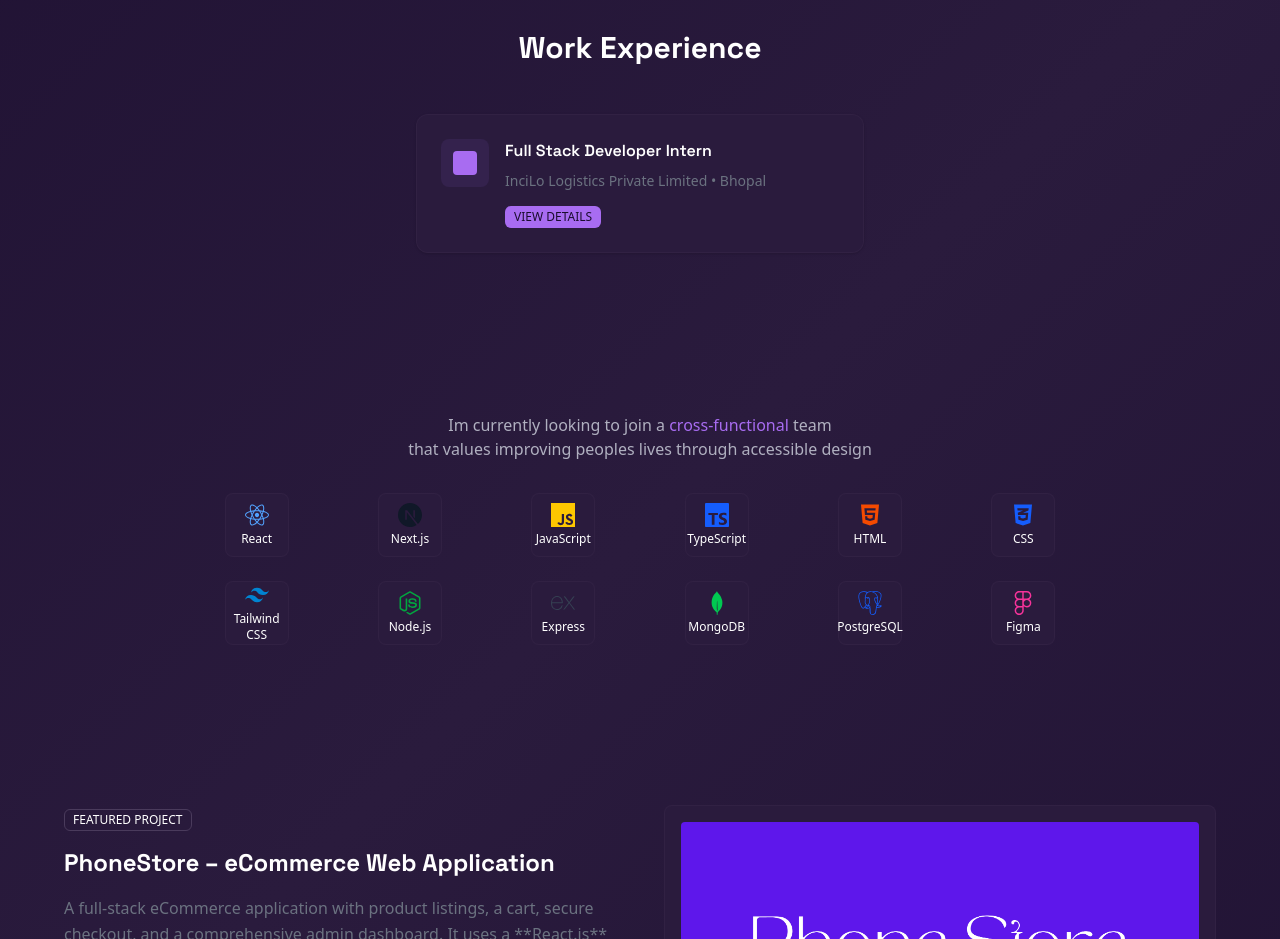
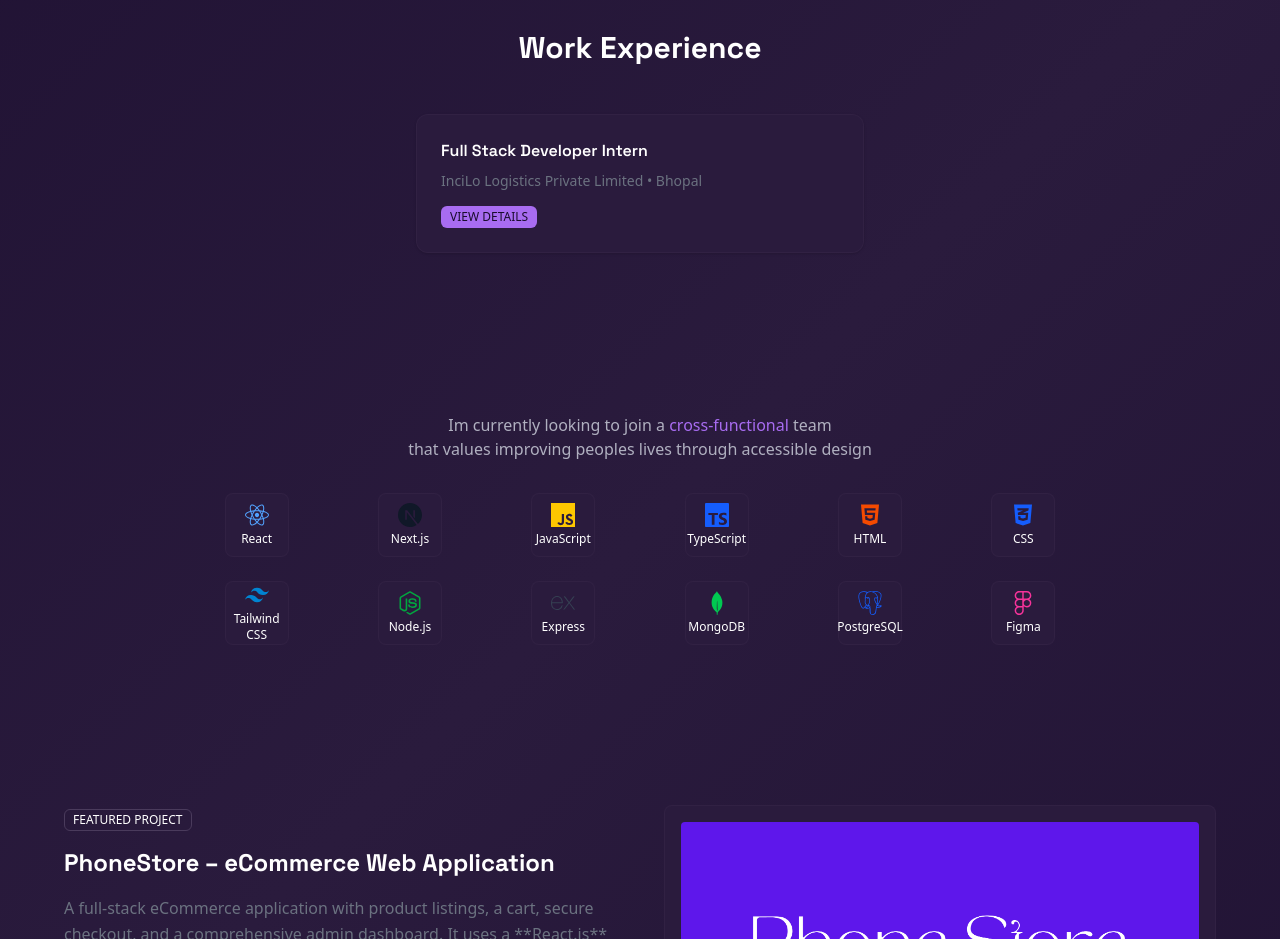
Before and after one commit to ADITYABANKEY07/adityabankeyportfolio, a Next.js app: page / in a window 1280 px wide. Shown: the part 1120-2059 px from the top of the page. Built offline with nearby package versions, Linux system fonts and the light colour scheme.

Commit message:
removing shape inside card div

```diff
--- a/src/app/components/Experience.tsx
+++ b/src/app/components/Experience.tsx
@@ -72,9 +72,6 @@ function Experience() {
         <DialogTrigger asChild>
           <Card className="cursor-pointer bg-card border-border/20 p-6 hover:border-accent/50 transition-all duration-300 group">
             <div className="flex items-start gap-4">
-              <div className="w-12 h-12 rounded-lg bg-primary/20 flex items-center justify-center group-hover:bg-accent/20 transition-colors">
-                <div className="w-6 h-6 rounded bg-accent"></div>
-              </div>
               <div className="flex-1">
                 <h3 className="font-semibold font-space-grotesk mb-2">
                   {item.title}
```
